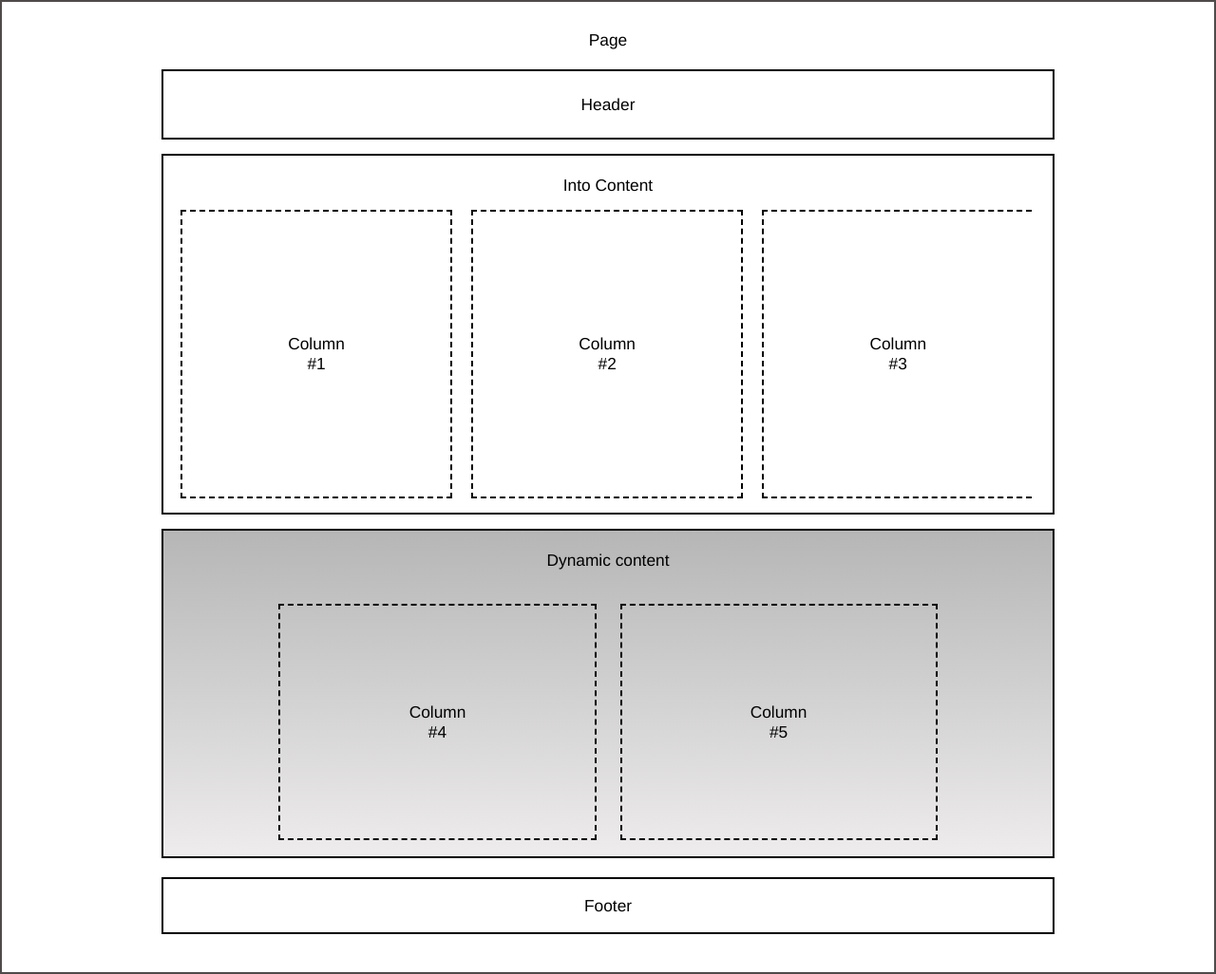
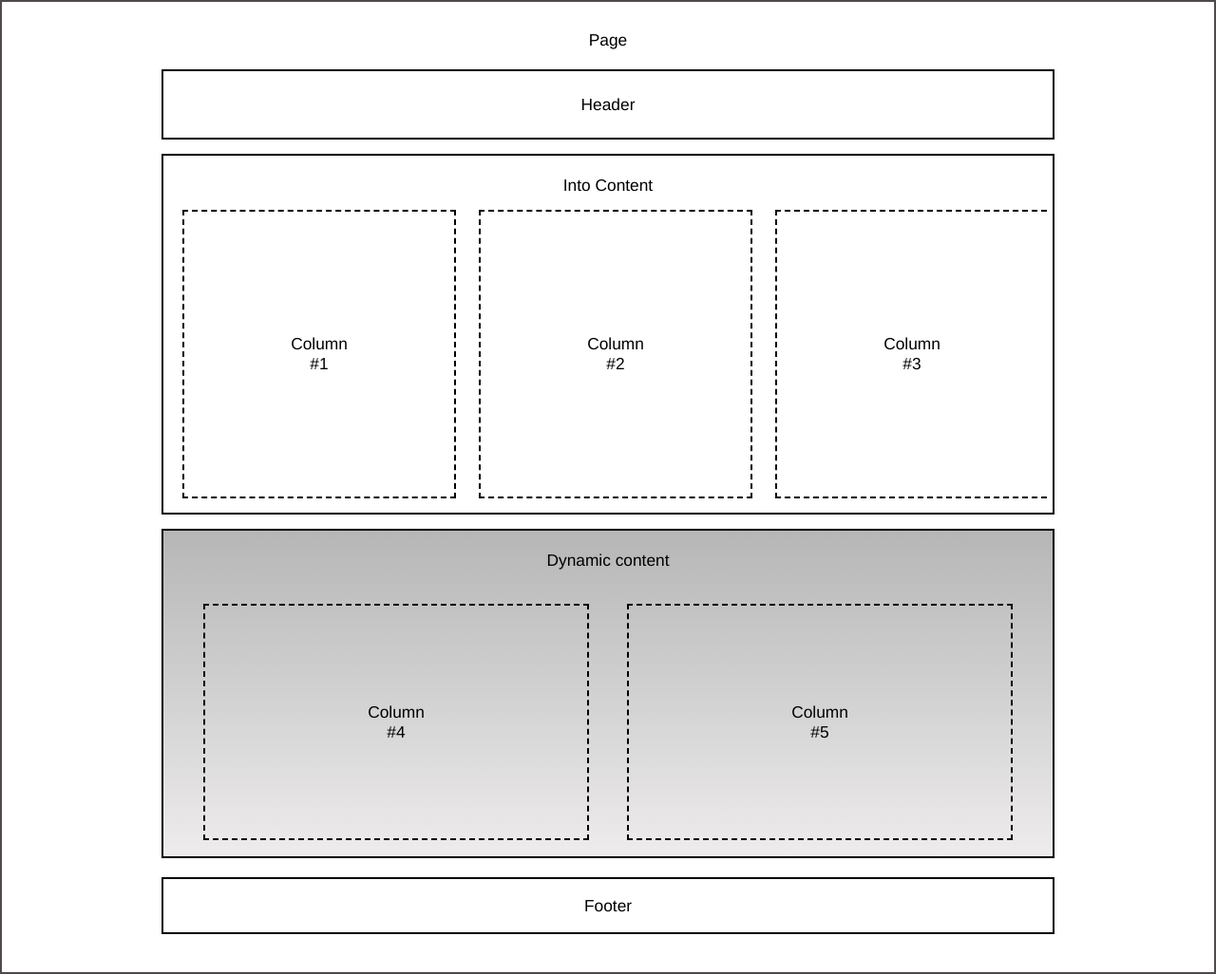
Before and after one commit to amartine59/modelbox_2, a plain HTML site: page index.html in a window 1280 px wide. Shown: the whole page at 95% size. Drawn offline with Linux system fonts and the light colour scheme.

Commit message:
Still gotta fix the width of the column-4 and 5, they can't be higher than the height

```diff
--- a/css/style.css
+++ b/css/style.css
@@ -20,7 +20,7 @@ p{margin:0px;}
 .d-flex{display: flex;}
 .justify-center{justify-content: center;}
 .align-center{align-items: center}
-.justify-content{justify-content:first baseline;}
+.justify-content{justify-content:space-around;}
 
 .header-wrapper{
   border: 2px solid black;
@@ -33,7 +33,7 @@ p{margin:0px;}
 
 }
 .column-wrapper{
-  padding: 15px 8px 15px 18px;
+  padding: 15px 4px 15px 18px;
 }
 .column-1-3{
   height: 300px;
@@ -58,12 +58,11 @@ p{margin:0px;}
 .column-4-5{
   height: 245px;
   border: 2px dashed black;
-  width: 37%;
+  width: 45%;
+  align-self: stretch;
 }
 
-.column-4{
-  margin-right: 25px;
-}
+
 
 .footer{
   border: 2px solid black;
--- a/index.html
+++ b/index.html
@@ -29,7 +29,7 @@
     </div>
     <div class="dynamic-content">
       <p class="push-bottom"><br/>Dynamic content</p>
-      <div class="content-wrapper d-flex justify-center">
+      <div class="content-wrapper d-flex justify-content">
         <article class="column-4-5 column-4 d-flex justify-center align-center">
           <p>Column<br/>#4</p>
         </article>
```
